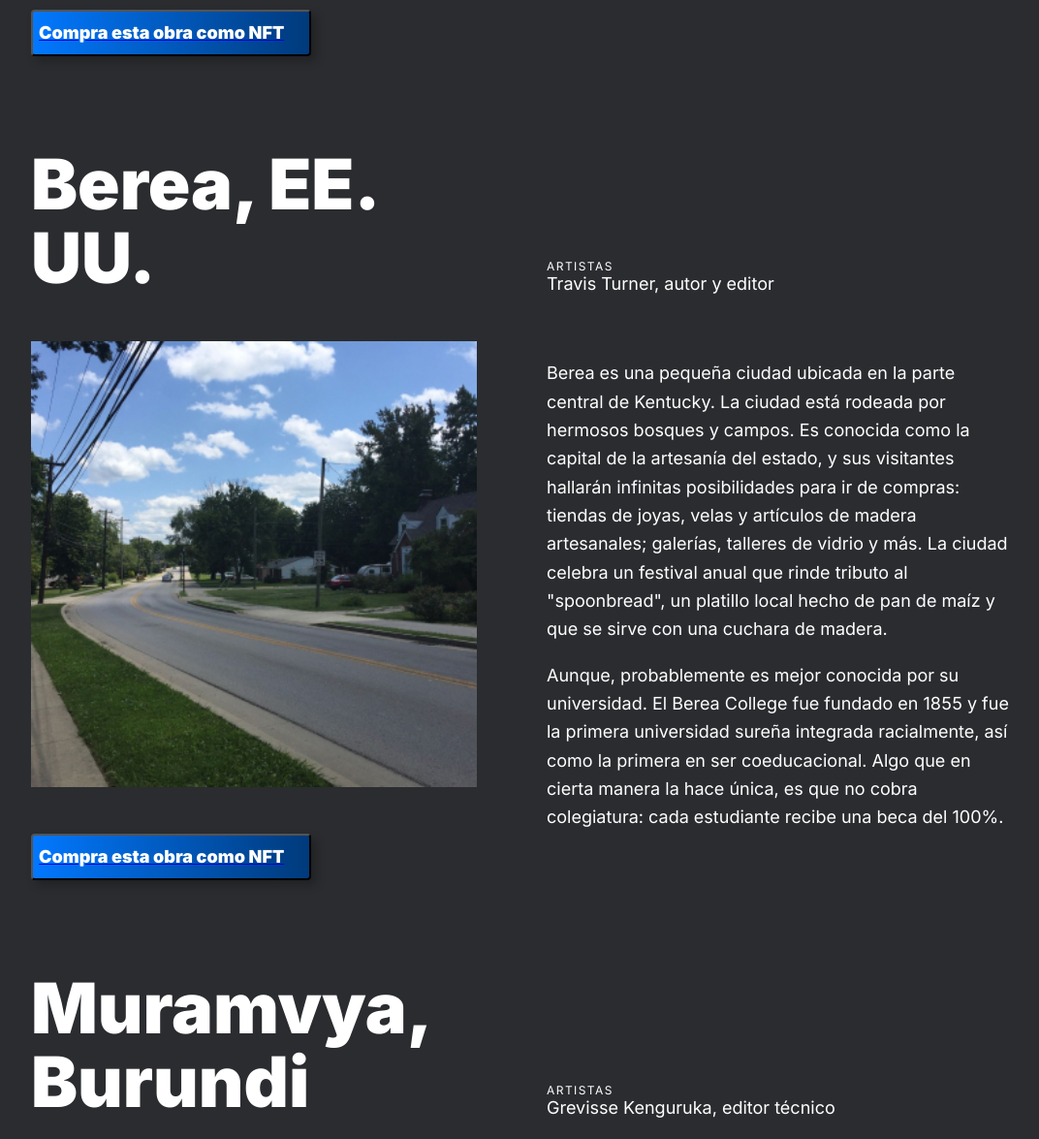
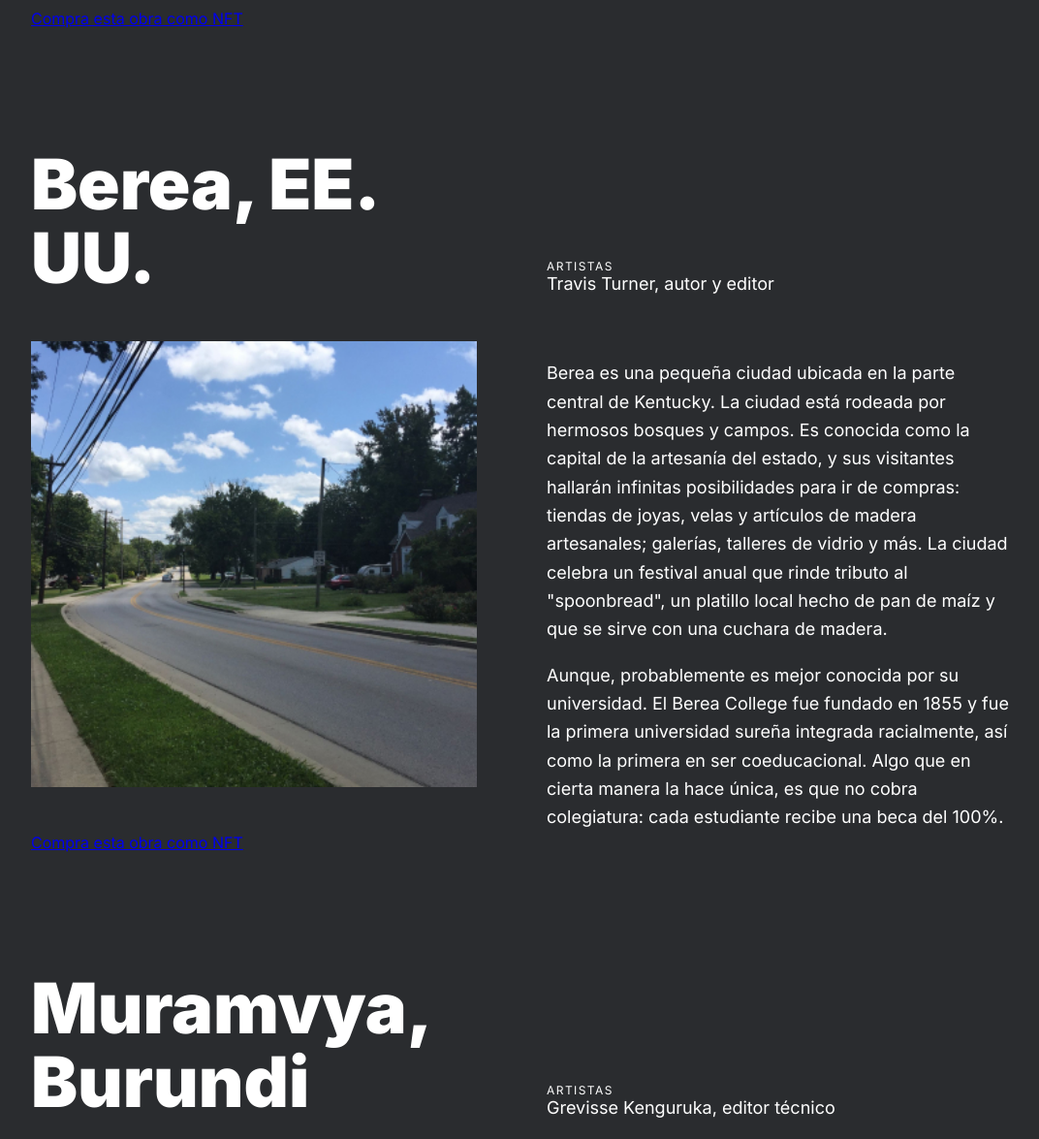
Before and after one commit to EliSalvador/web_project_homeland, a plain HTML site: page index.html in a window 1280 px wide. Shown: the part 3165-4340 px from the top of the page at 97% size, without its empty margins (96-1168 px from the left). Drawn offline with Linux system fonts and the light colour scheme.

Commit message:
correccion proyecto 6

```diff
--- a/index.html
+++ b/index.html
@@ -115,11 +115,7 @@
                 class="section-places-link"
                 href="https://www.theverge.com/22310188/nft-explainer-what-is-blockchain-crypto-art-faq"
                 target="_blank"
-                ><button
-                  class="button section-places__button section-places__button-gales"
-                >
-                  Compra esta obra como NFT
-                </button></a
+                >Compra esta obra como NFT</a
               >
             </div>
           </div>
@@ -169,11 +165,7 @@
                 class="section-places-link"
                 href="https://www.theverge.com/22310188/nft-explainer-what-is-blockchain-crypto-art-faq"
                 target="_blank"
-                ><button
-                  class="section-places__button section-places__button-berea"
-                >
-                  Compra esta obra como NFT
-                </button></a
+                >Compra esta obra como NFT</a
               >
             </div>
           </div>
@@ -222,11 +214,7 @@
                 class="section-places-link"
                 href="https://www.theverge.com/22310188/nft-explainer-what-is-blockchain-crypto-art-faq"
                 target="_blank"
-                ><button
-                  class="section-places__button section-places__button-muram"
-                >
-                  Compra esta obra como NFT
-                </button></a
+                >Compra esta obra como NFT</a
               >
             </div>
           </div>
@@ -278,11 +266,7 @@
                 class="section-places-link"
                 href="https://www.theverge.com/22310188/nft-explainer-what-is-blockchain-crypto-art-faq"
                 target="_blank"
-                ><button
-                  class="section-places__button section-places__button-cdmx"
-                >
-                  Compra esta obra como NFT
-                </button></a
+                >Compra esta obra como NFT</a
               >
             </div>
           </div>
```
